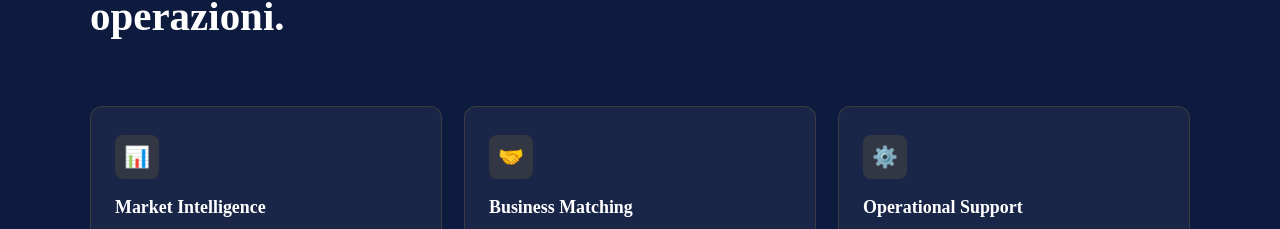
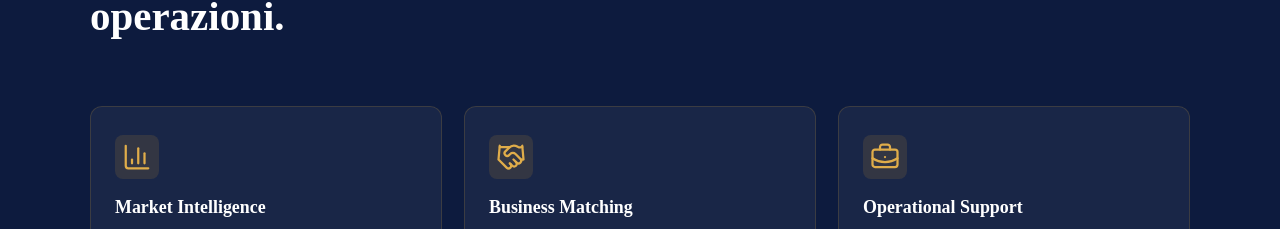
Before and after one commit to NicolauAlfredo/tradeops-bridge, a React (Vite) app: page / in a window 1280 px wide. Shown: the part 1671-1900 px from the top of the page. Built offline with nearby package versions, Linux system fonts and the light colour scheme.

Commit message:
refactor: migrate services section to Lucide React icons

```diff
--- a/package.json
+++ b/package.json
@@ -10,6 +10,8 @@
     "preview": "vite preview"
   },
   "dependencies": {
+    "@phosphor-icons/react": "^2.1.10",
+    "lucide-react": "^1.21.0",
     "react": "^19.2.7",
     "react-dom": "^19.2.7"
   },
--- a/src/data/homeContent.ts
+++ b/src/data/homeContent.ts
@@ -1,3 +1,13 @@
+import type { LucideIcon } from "lucide-react";
+
+import { ChartColumn, Handshake, BriefcaseBusiness } from "lucide-react";
+
+export type Service = {
+  icon: LucideIcon;
+  title: string;
+  description: string;
+};
+
 export const heroContent = {
   it: {
     title: "Il Gateway Agritech Italia–Angola",
@@ -125,19 +135,19 @@ export const servicesContent = {
       "La nostra attività combina intelligence di mercato, sviluppo commerciale e supporto operativo per ridurre incertezza e tempi di ingresso.",
     services: [
       {
-        icon: "📊",
+        icon: ChartColumn,
         title: "Market Intelligence",
         description:
           "Raccolta, strutturazione e analisi di dati pubblici e locali sul settore agricolo angolano.",
       },
       {
-        icon: "🤝",
+        icon: Handshake,
         title: "Business Matching",
         description:
           "Connessione con aziende, cooperative, distributori, istituzioni e partner locali qualificati.",
       },
       {
-        icon: "⚙️",
+        icon: BriefcaseBusiness,
         title: "Operational Support",
         description:
           "Supporto pratico nella validazione del mercato, nelle trattative e nella fase di ingresso operativo.",
@@ -151,19 +161,19 @@ export const servicesContent = {
       "A nossa atividade combina inteligência de mercado, desenvolvimento comercial e suporte operacional para reduzir incerteza e tempo de entrada.",
     services: [
       {
-        icon: "📊",
+        icon: ChartColumn,
         title: "Inteligência de Mercado",
         description:
           "Recolha, estruturação e análise de dados públicos e locais sobre o setor agrícola angolano.",
       },
       {
-        icon: "🤝",
+        icon: Handshake,
         title: "Business Matching",
         description:
           "Ligação com empresas, cooperativas, distribuidores, instituições e parceiros locais qualificados.",
       },
       {
-        icon: "⚙️",
+        icon: BriefcaseBusiness,
         title: "Suporte Operacional",
         description:
           "Apoio prático na validação do mercado, nas negociações e na fase de entrada operacional.",
@@ -178,19 +188,19 @@ export const servicesContent = {
       "Our work combines market intelligence, business development and operational support to reduce uncertainty and time to market.",
     services: [
       {
-        icon: "📊",
+        icon: ChartColumn,
         title: "Market Intelligence",
         description:
           "Collection, structuring and analysis of public and local data about Angola’s agricultural sector.",
       },
       {
-        icon: "🤝",
+        icon: Handshake,
         title: "Business Matching",
         description:
           "Connection with companies, cooperatives, distributors, institutions and qualified local partners.",
       },
       {
-        icon: "⚙️",
+        icon: BriefcaseBusiness,
         title: "Operational Support",
         description:
           "Practical support during market validation, negotiations and operational market entry.",
--- a/src/pages/Home/components/ServicesSection/ServicesSection.css
+++ b/src/pages/Home/components/ServicesSection/ServicesSection.css
@@ -76,6 +76,12 @@
   line-height: 1.7;
 }
 
+.services-section__icon-svg {
+  width: 30px;
+  height: 30px;
+  color: var(--color-gold-light);
+}
+
 @media (max-width: 960px) {
   .services-section__top {
     grid-template-columns: 1fr;
--- a/src/pages/Home/components/ServicesSection/ServicesSection.tsx
+++ b/src/pages/Home/components/ServicesSection/ServicesSection.tsx
@@ -22,16 +22,23 @@ function ServicesSection({ currentLanguage }: ServicesSectionProps) {
       </div>
 
       <div className="services-section__cards">
-        {content.services.map((service) => (
+        {content.services.map((service) => {
+          const Icon = service.icon;
+
+          return (
             <article key={service.title} className="services-section__card">
               <div className="services-section__icon" aria-hidden="true">
-              {service.icon}
+                <Icon
+                  className="services-section__icon-svg"
+                  strokeWidth={1.8}
+                />
               </div>
 
               <h3>{service.title}</h3>
               <p>{service.description}</p>
             </article>
-        ))}
+          );
+        })}
       </div>
     </section>
   );
```
Also changed, not shown: 1 other file (tests, documents, lock files or other folders). Lines whose indentation alone changed are shown as unchanged.
